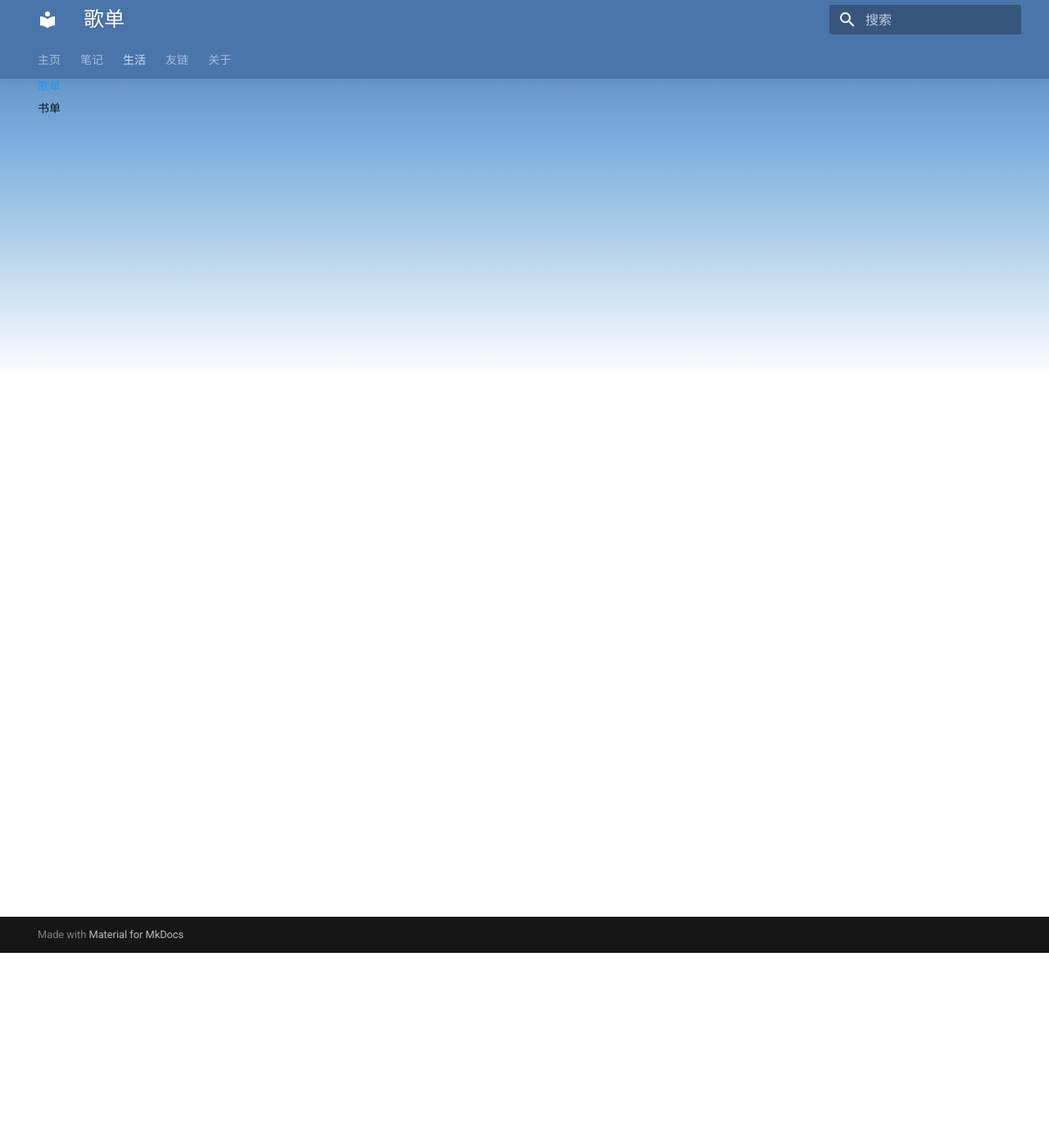
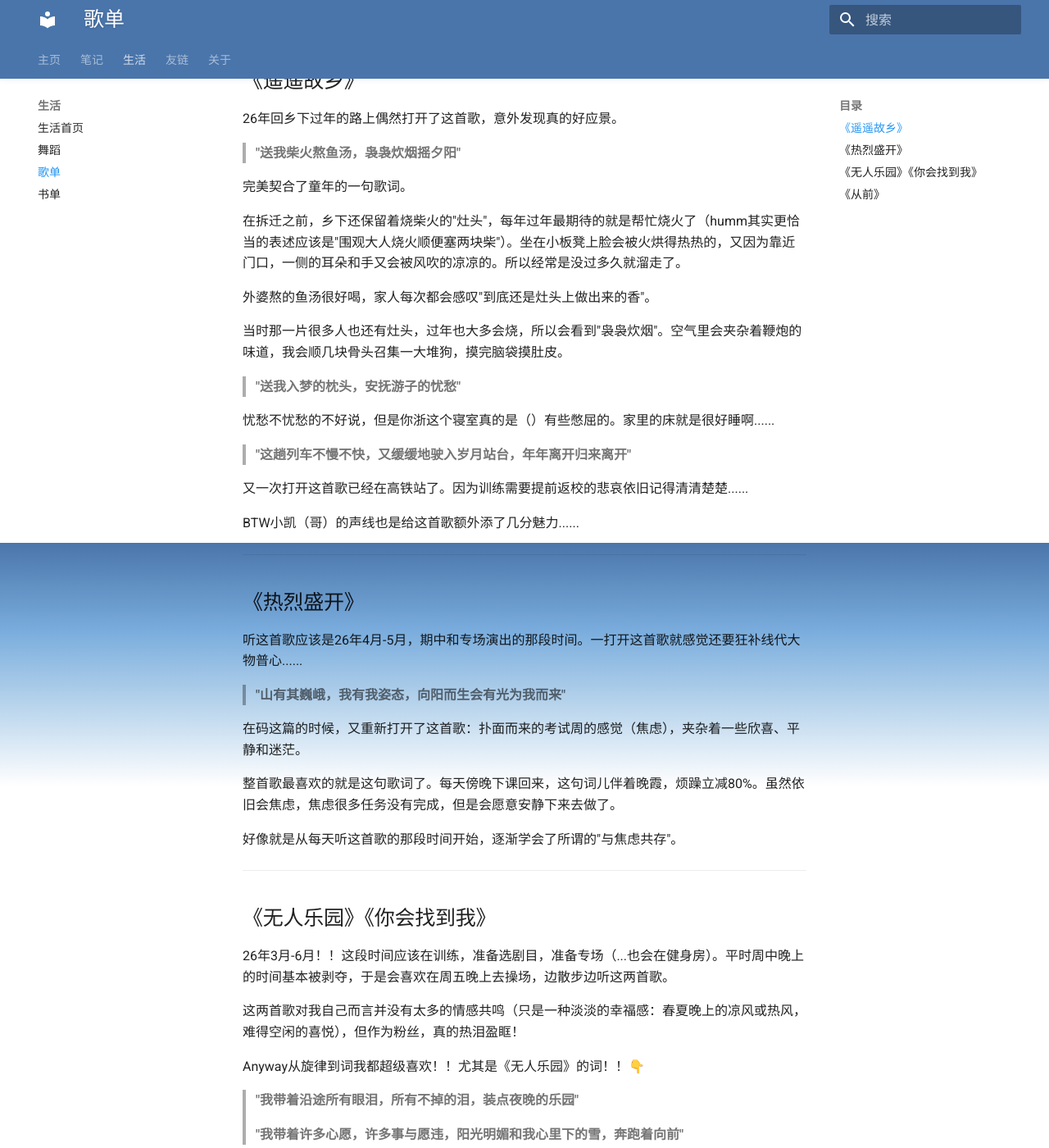
Before and after one commit to Zhi1Pan/Zhi1Pan.github.io, an MkDocs documentation site: the page built from docs/life/playlist/index.md, in a window 1280 px wide and 1400 px high, scrolled down 238 px. Shown: the whole window at 82% size. Built offline with MkDocs 1.6.1 and Material for MkDocs 9.7.7, drawn with Linux system fonts in a browser that asks for light colours; some of the changed text lies outside the part shown.

Commit message:
导入歌单内容，适配Obsidian格式至MkDocs

```diff
--- a/docs/life/playlist/index.md
+++ b/docs/life/playlist/index.md
@@ -1,3 +1,77 @@
 # 歌单🎵
 
 记录每一首歌陪我走过的旅程。
+
+---
+
+## 《遥遥故乡》
+
+26年回乡下过年的路上偶然打开了这首歌，意外发现真的好应景。
+
+> **"送我柴火熬鱼汤，袅袅炊烟摇夕阳"**
+
+完美契合了童年的一句歌词。
+
+在拆迁之前，乡下还保留着烧柴火的"灶头"，每年过年最期待的就是帮忙烧火了（humm其实更恰当的表述应该是"围观大人烧火顺便塞两块柴"）。坐在小板凳上脸会被火烘得热热的，又因为靠近门口，一侧的耳朵和手又会被风吹的凉凉的。所以经常是没过多久就溜走了。
+
+外婆熬的鱼汤很好喝，家人每次都会感叹"到底还是灶头上做出来的香"。
+
+当时那一片很多人也还有灶头，过年也大多会烧，所以会看到"袅袅炊烟"。空气里会夹杂着鞭炮的味道，我会顺几块骨头召集一大堆狗，摸完脑袋摸肚皮。
+
+> **"送我入梦的枕头，安抚游子的忧愁"**
+
+忧愁不忧愁的不好说，但是你浙这个寝室真的是（）有些憋屈的。家里的床就是很好睡啊......
+
+> **"这趟列车不慢不快，又缓缓地驶入岁月站台，年年离开归来离开"**
+
+又一次打开这首歌已经在高铁站了。因为训练需要提前返校的悲哀依旧记得清清楚楚......
+
+BTW小凯（哥）的声线也是给这首歌额外添了几分魅力......
+
+---
+
+## 《热烈盛开》
+
+听这首歌应该是26年4月-5月，期中和专场演出的那段时间。一打开这首歌就感觉还要狂补线代大物普心......
+
+> **"山有其巍峨，我有我姿态，向阳而生会有光为我而来"**
+
+在码这篇的时候，又重新打开了这首歌：扑面而来的考试周的感觉（焦虑），夹杂着一些欣喜、平静和迷茫。
+
+整首歌最喜欢的就是这句歌词了。每天傍晚下课回来，这句词儿伴着晚霞，烦躁立减80%。虽然依旧会焦虑，焦虑很多任务没有完成，但是会愿意安静下来去做了。
+
+好像就是从每天听这首歌的那段时间开始，逐渐学会了所谓的"与焦虑共存"。
+
+---
+
+## 《无人乐园》《你会找到我》
+
+26年3月-6月！！这段时间应该在训练，准备选剧目，准备专场（...也会在健身房）。平时周中晚上的时间基本被剥夺，于是会喜欢在周五晚上去操场，边散步边听这两首歌。
+
+这两首歌对我自己而言并没有太多的情感共鸣（只是一种淡淡的幸福感：春夏晚上的凉风或热风，难得空闲的喜悦），但作为粉丝，真的热泪盈眶！
+
+Anyway从旋律到词我都超级喜欢！！尤其是《无人乐园》的词！！👇
+
+> **"我带着沿途所有眼泪，所有不掉的泪，装点夜晚的乐园"**
+
+> **"我带着许多心愿，许多事与愿违，阳光明媚和我心里下的雪，奔跑着向前"**
+
+---
+
+## 《从前》
+
+26年6月-7月  期末周真的特别想回家......于是每晚从基图出来都会听这首。《从前》的感觉跟《遥遥故乡》有一些类似，都会让我想起很多小时候。但是《从前》在让我想起自己小时候的同时，也会根据留存的一些关于《十九岁的时差》的记忆，去幻想王嵩嵩的小时候。
+
+总之，《从前》也很美啊！
+
+> **"奶奶声声喃喃念，滴答漫天听雨眠"**
+
+> **"夏天树荫正浓，温柔，守着我年幼的梦"**
+
+晚上从基图出来，一路会有很多树，门口的大灯让晚上也可以看见"树荫"，有温柔的月光和热风，也有让人头皮发麻的知了。
+
+很安心的幸福感。
+
+> **"爷爷奶奶笑容，不变的守候，编织回家的梦"**
+
+嵩嵩应该也很想回家......😿
```
